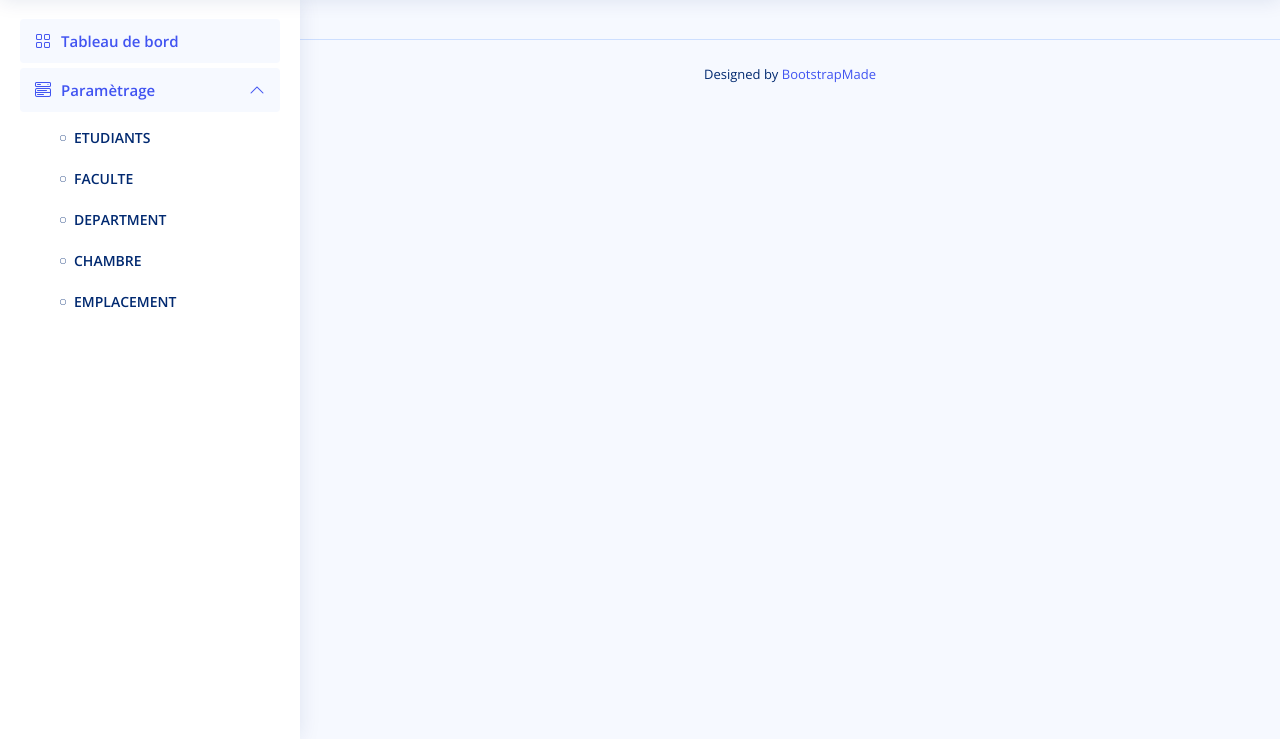
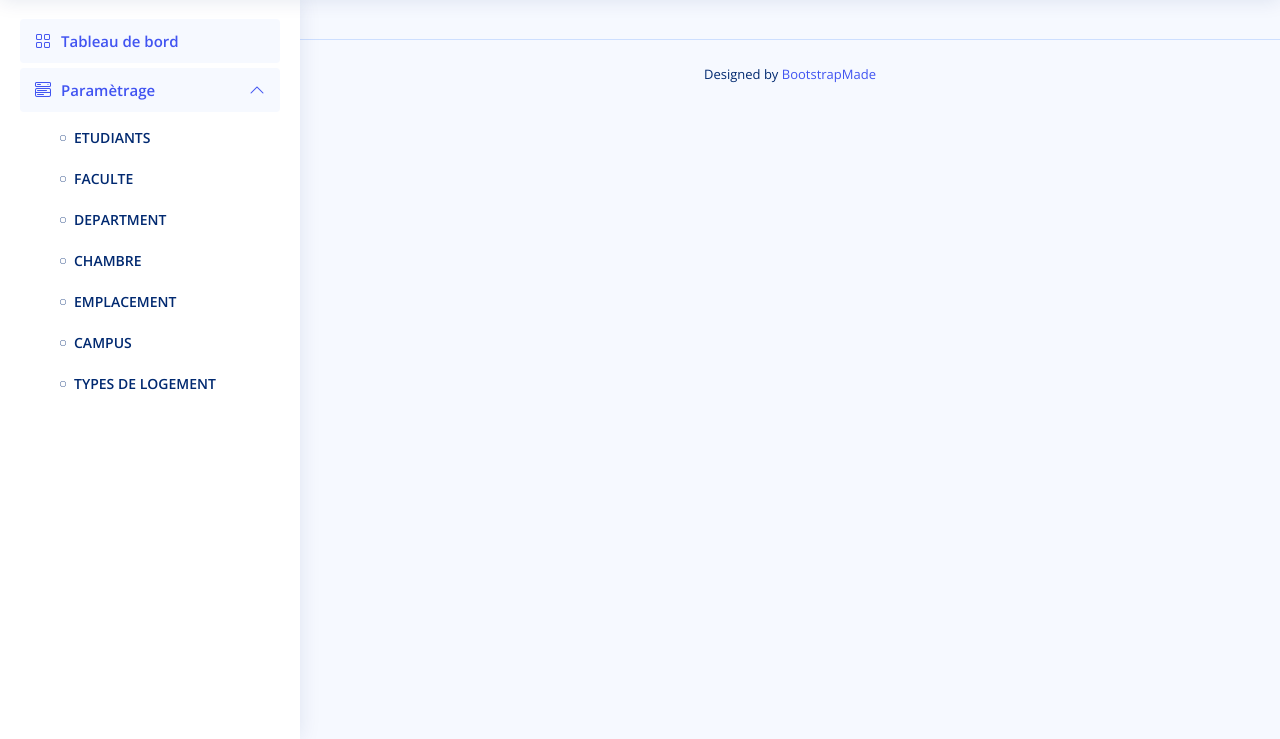
Before and after one commit to TonyV23/University-accommodation-management, a Django app: page / in a window 1280 px wide, after a click on "Paramètrage". Shown: the part 61-800 px from the top of the page. Run offline with Django 4.2, Linux system fonts and the light colour scheme; some libraries are stand-ins or nearby versions.

Commit message:
add new items in sidebar

```diff
--- a/app/templates/app/partials/sidebar.html
+++ b/app/templates/app/partials/sidebar.html
@@ -39,6 +39,16 @@
                         <i class="bi bi-circle"></i><span>EMPLACEMENT</span>
                     </a>
                 </li>
+                <li>
+                    <a href="{% url 'view_campus' %}">
+                        <i class="bi bi-circle"></i><span>CAMPUS</span>
+                    </a>
+                </li>
+                <li>
+                    <a href="{% url 'view_accommodation' %}">
+                        <i class="bi bi-circle"></i><span>TYPES DE LOGEMENT</span>
+                    </a>
+                </li>
             </ul>
         </li>
     </ul>
```
